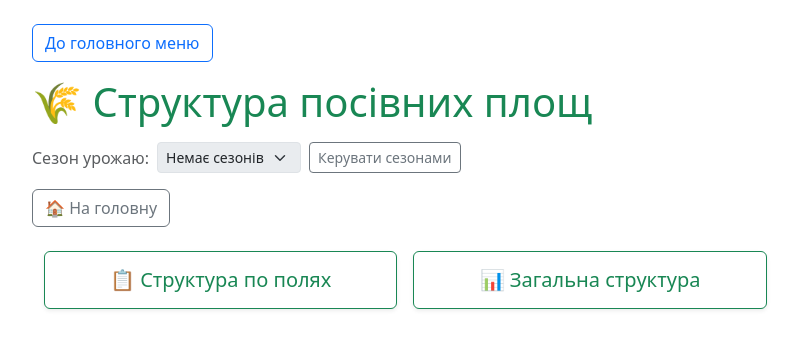
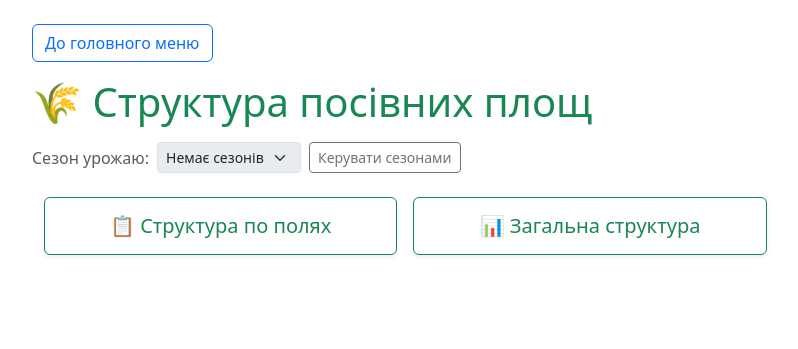
Before and after one commit to maksymvasylyna/agro_erp, a Flask app: page /structure in a window 1280 px wide. Shown: the top 349 px of the page, without its empty margins (50-848 px from the left). Run offline with Flask 3, Linux system fonts and the light colour scheme; data that the repository does not hold is empty; some libraries are stand-ins or nearby versions.

Commit message:
ui(structure): remove duplicated and inconsistently labeled home link

```diff
--- a/modules/structure/templates/structure/index.html
+++ b/modules/structure/templates/structure/index.html
@@ -4,10 +4,6 @@
 {% block header %}🌾 Структура посівних площ{% endblock %}
 
 {% block content %}
-<div class="d-flex justify-content-between mb-3">
-  <a href="{{ url_for('index') }}" class="btn btn-outline-secondary">🏠 На головну</a>
-</div>
-
 <div class="container mt-4">
   <div class="row g-3">
     <div class="col-md-4">
```
